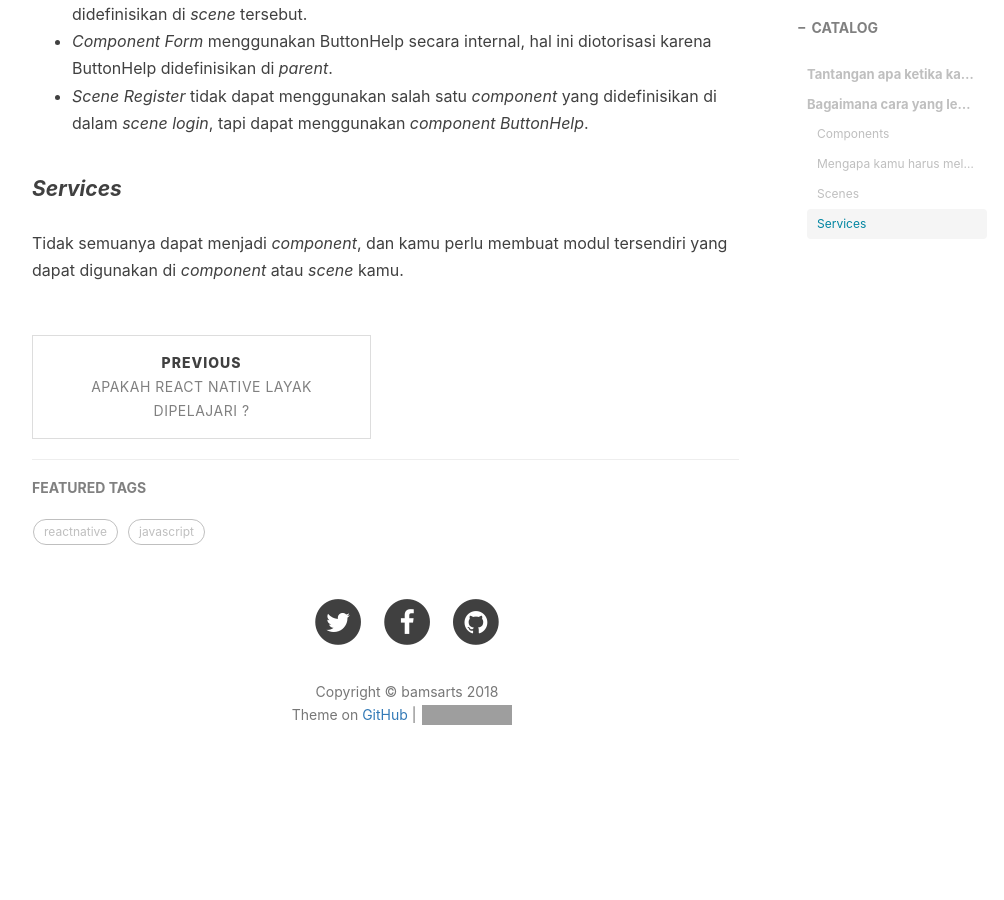
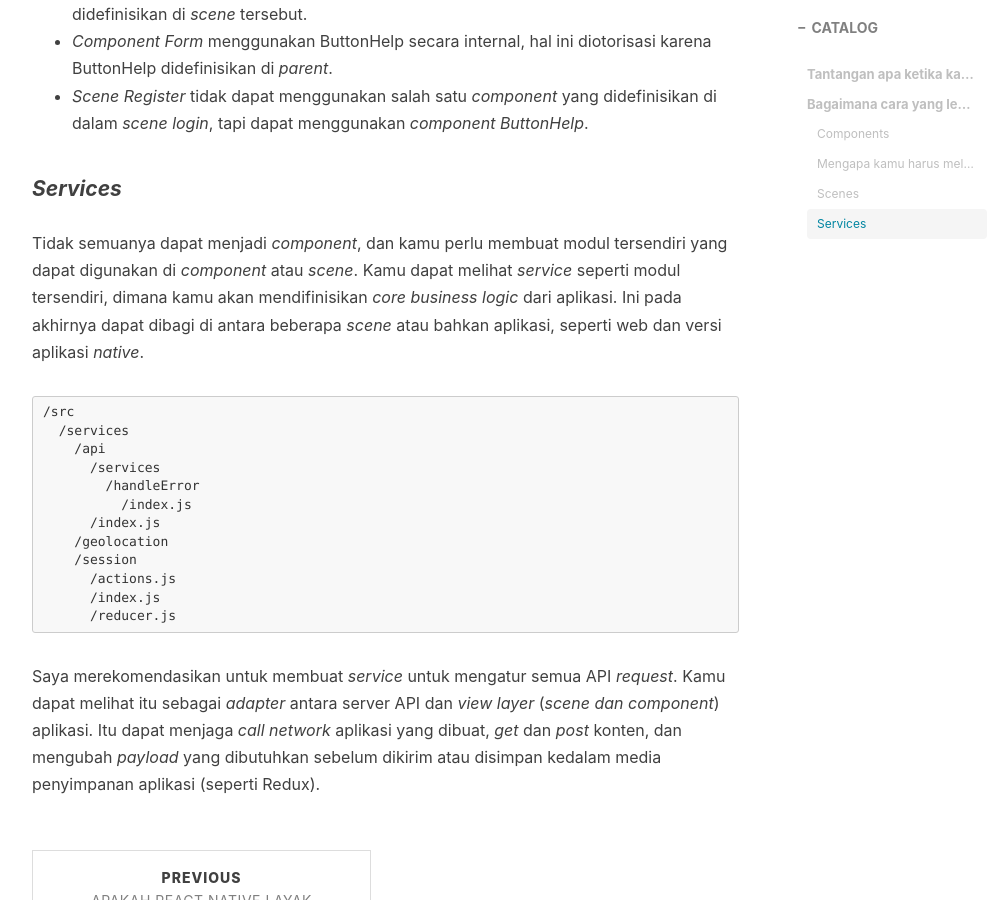
Before and after one commit to bamsarts/bamsarts.github.io, a Jekyll site: the page built from _posts/2018-06-05-Memaksimalkan-Aplikasi-React.md, in a window 1280 px wide and 900 px high, scrolled down 6434 px. Shown: the whole window, without its empty margins (233-1237 px from the left). Built offline with Jekyll 4.4.1, drawn with Linux system fonts in a browser that asks for light colours; nearby versions of some CDN libraries; emoji names are drawn with the system emoji font; comment, search, counter and statistics services are not loaded; before the commit the page ends 7253 px from its top, so only the background shows below that; some of the changed text lies outside the part shown; grey boxes are pictures that could not be loaded.

Commit message:
update post

```diff
--- a/_posts/2018-06-05-Memaksimalkan-Aplikasi-React.md
+++ b/_posts/2018-06-05-Memaksimalkan-Aplikasi-React.md
@@ -206,4 +206,21 @@ Contoh :
 
 #### _Services_
 
-Tidak semuanya dapat menjadi _component_, dan kamu perlu membuat modul tersendiri yang dapat digunakan di _component_ atau _scene_ kamu.
+Tidak semuanya dapat menjadi _component_, dan kamu perlu membuat modul tersendiri yang dapat digunakan di _component_ atau _scene_. Kamu dapat melihat _service_ seperti modul tersendiri, dimana kamu akan mendifinisikan _core business logic_ dari aplikasi. Ini pada akhirnya dapat dibagi di antara beberapa _scene_ atau bahkan aplikasi, seperti web dan versi aplikasi _native_.
+
+~~~
+/src
+  /services
+    /api
+      /services
+        /handleError
+          /index.js
+      /index.js
+    /geolocation
+    /session
+      /actions.js
+      /index.js
+      /reducer.js
+~~~
+
+Saya merekomendasikan untuk membuat _service_ untuk mengatur semua API _request_. Kamu dapat melihat itu sebagai _adapter_ antara server API dan _view layer_ (_scene dan component_) aplikasi. Itu dapat menjaga _call network_ aplikasi yang dibuat, _get_ dan _post_ konten, dan mengubah _payload_ yang dibutuhkan sebelum dikirim atau disimpan kedalam media penyimpanan aplikasi (seperti Redux).
```
Also changed, not shown: other parts of _posts/2018-06-05-Memaksimalkan-Aplikasi-React.md (+1 -1 lines), _posts/2018-02-05-Apakah-React-Native-Layak-Dipelajari.md (+1 -1 lines).
